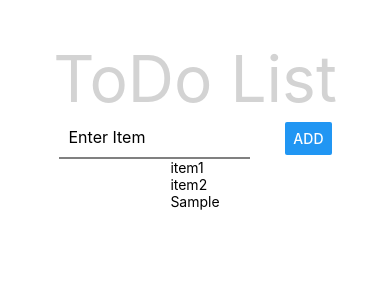
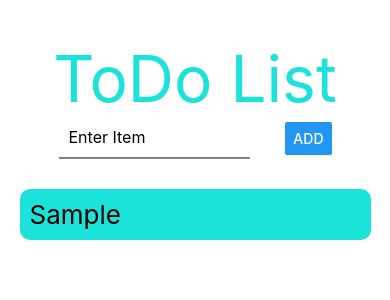
Before and after one commit to ilan111/Todo-List-React-Native, a React Native app in the folder TodoApp/: screen / in a window 390 px wide. Both pictures are taken after typing "Sample" into the empty fields and a click on the button "ADD". Shown: the top 300 px of the page. Built offline with nearby package versions, Linux system fonts and the light colour scheme.

Commit message:
Styled ScrollView items

```diff
--- a/TodoApp/App.js
+++ b/TodoApp/App.js
@@ -11,11 +11,14 @@ import {
 
 export default function App() {
   const [getText, setText] = useState("");
-  const [getList, setList] = useState(["item1", "item2"]);
+  const [getList, setList] = useState([]);
 
   const addItem = () => {
     console.log(getText);
-    setList([...getList, getText]);
+    setList([
+      ...getList,
+      {key: Math.random().toString(), data: getText}
+    ]);
     setText("");
   };
   return (
@@ -33,17 +36,40 @@ export default function App() {
       <View>
         <Text style={{ fontSize: 25 }}>{getText}</Text>
       </View>
-      <ScrollView>
-        {getList.map((item)=><Text>{item}</Text>)}
+      <ScrollView style={styles.ScrollView}>
+        {getList.map((item) => (
+          <View
+            style={styles.ScrollViewItem}
+            key={item.key}
+          >
+            <Text style={styles.scrollViewText}>{item.data}</Text>
+          </View>
+        ))}
       </ScrollView>
     </View>
   );
 }
 
 const styles = StyleSheet.create({
+  scrollViewText: {
+    fontSize: 26,
+    color: "black",
+  },
+  ScrollView: {
+    paddingTop: 25,
+    width: "100%",
+  },
+  ScrollViewItem: {
+    backgroundColor: "#1be3d9",
+    width: "90%",
+    alignSelf: "center",
+    padding: 10,
+    margin: 5,
+    borderRadius: 10,
+  },
   title: {
     fontSize: 64,
-    color: "lightgrey",
+    color: "#1be3d9",
   },
   container: {
     flex: 1,
```
